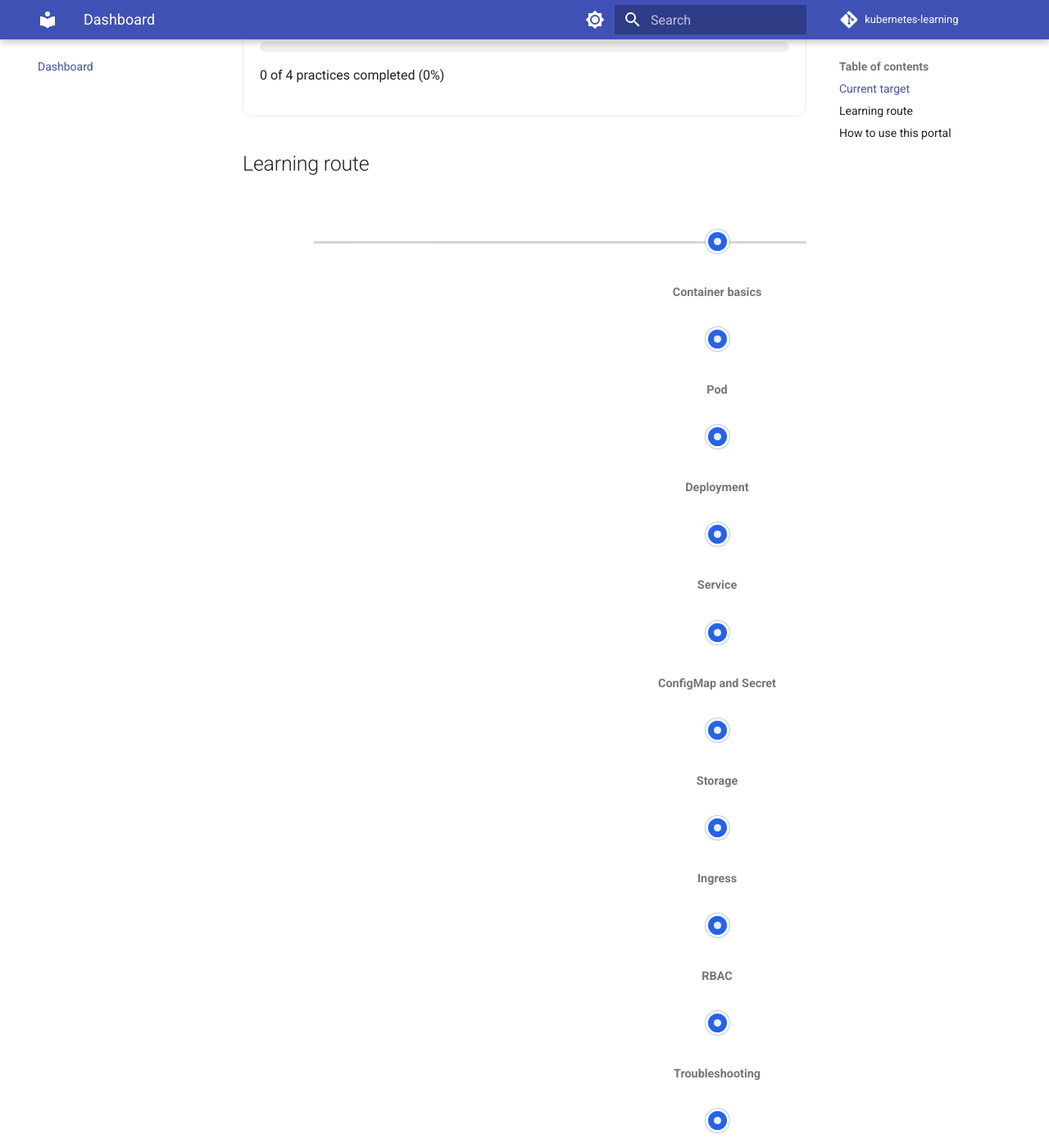
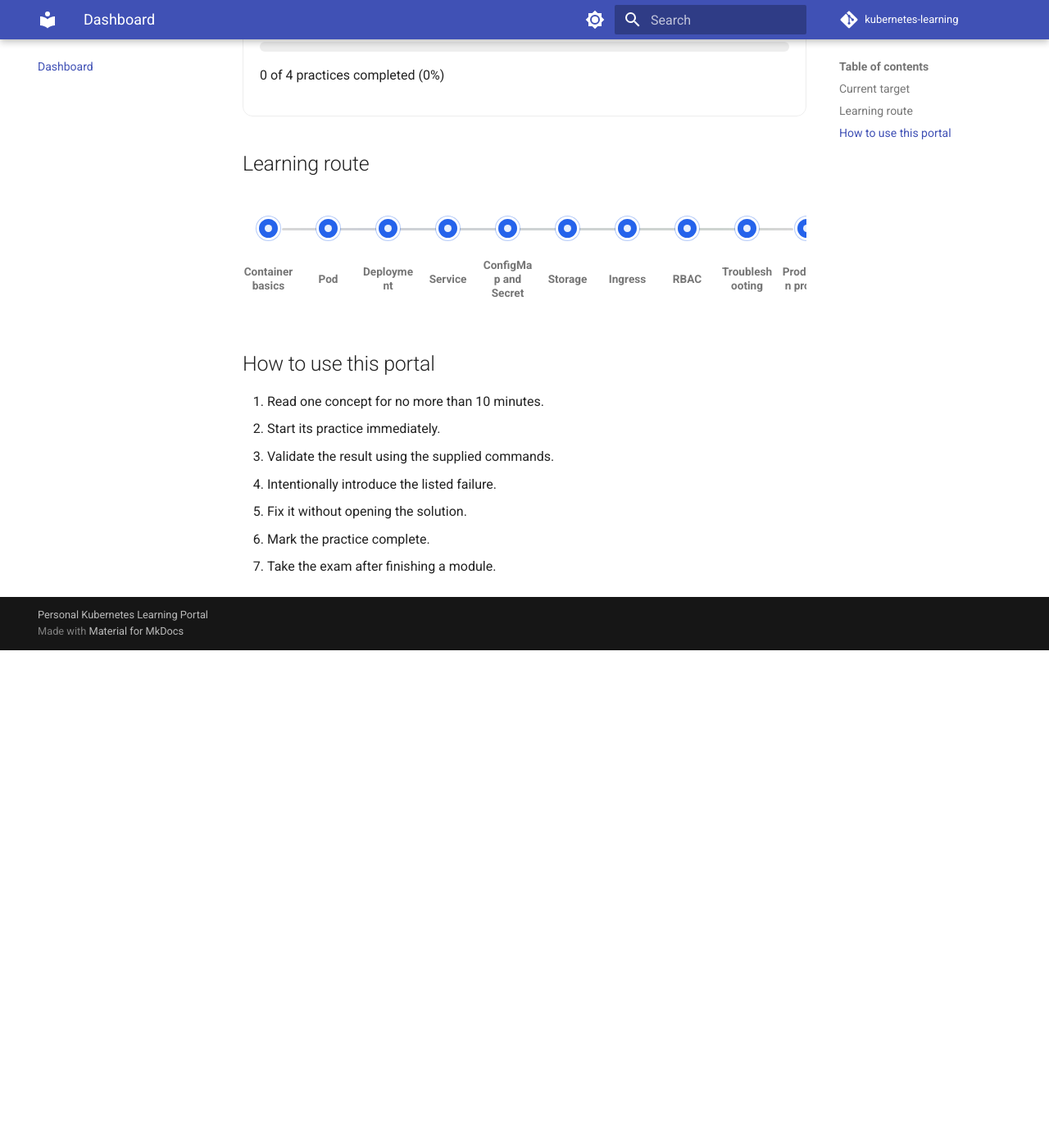
Before and after one commit to dung00275/kubernetes-learning, an MkDocs documentation site: the page built from docs/index.md, in a window 1280 px wide and 1400 px high, scrolled down 673 px. Shown: the whole window at 82% size. Built offline with MkDocs 1.6.1 and Material for MkDocs 9.7.7, drawn with Linux system fonts in a browser that asks for light colours; comment, search, counter and statistics services are not loaded; after the commit the page ends 1466 px from its top, so only the background shows below that.

Commit message:
Update code

```diff
--- a/docs/assets/stylesheets/extra.css
+++ b/docs/assets/stylesheets/extra.css
@@ -11,7 +11,7 @@
   border-radius: .6rem;
 }
 
-.route-diagram {
+.md-typeset .route-diagram {
   --route-accent: #2563eb;
   --route-line: color-mix(in srgb, var(--md-default-fg-color) 18%, transparent);
   position: relative;
@@ -20,57 +20,60 @@
   margin: 1rem 0 1.75rem;
 }
 
-.route-steps {
+.md-typeset .route-diagram .route-steps:not([hidden]) {
   position: relative;
   z-index: 1;
   display: grid;
-  grid-template-columns: repeat(10, minmax(6.8rem, 1fr));
-  gap: .75rem;
-  min-width: 1120px;
+  grid-template-columns: repeat(10, minmax(0, 1fr));
+  gap: .5rem;
+  width: max(100%, 720px);
+  min-width: 720px;
   padding: 0;
   margin: 0;
   list-style: none;
 }
 
-.route-steps::before,
-.route-steps::after {
+.md-typeset .route-diagram .route-steps::before,
+.md-typeset .route-diagram .route-steps::after {
   position: absolute;
   top: .72rem;
-  left: 3.8rem;
+  left: 2.4rem;
   height: 3px;
   border-radius: 999px;
   content: "";
 }
 
-.route-steps::before {
-  right: 3.8rem;
+.md-typeset .route-diagram .route-steps::before {
+  right: 2.4rem;
   background: var(--route-line);
 }
 
-.route-steps::after {
-  width: calc(100% - 7.6rem);
+.md-typeset .route-diagram .route-steps::after {
+  width: calc(100% - 4.8rem);
   background: linear-gradient(90deg, transparent, var(--route-accent) 15%, #16a34a 85%, transparent);
   transform: scaleX(0);
   transform-origin: left center;
   animation: route-run 7s cubic-bezier(0.16, 1, 0.3, 1) infinite;
 }
 
-.route-steps li {
+.md-typeset .route-diagram .route-steps > li {
   display: grid;
   justify-items: center;
-  gap: .65rem;
+  gap: .6rem;
   z-index: 1;
+  margin: 0;
   min-height: 5.6rem;
   color: var(--md-default-fg-color--light);
-  font-size: .72rem;
+  font-size: .68rem;
   font-weight: 700;
   line-height: 1.25;
   text-align: center;
+  overflow-wrap: anywhere;
   animation: route-step 7s cubic-bezier(0.16, 1, 0.3, 1) infinite;
   animation-delay: calc(var(--step) * .56s);
 }
 
-.route-dot {
+.md-typeset .route-diagram .route-dot {
   display: grid;
   place-items: center;
   width: 1.45rem;
@@ -81,7 +84,7 @@
   box-shadow: 0 0 0 1px color-mix(in srgb, var(--route-accent) 34%, transparent);
 }
 
-.route-dot::after {
+.md-typeset .route-diagram .route-dot::after {
   width: .45rem;
   height: .45rem;
   border-radius: inherit;
@@ -170,12 +173,12 @@
 }
 
 @media (prefers-reduced-motion: reduce) {
-  .route-steps::after,
-  .route-steps li {
+  .md-typeset .route-diagram .route-steps::after,
+  .md-typeset .route-diagram .route-steps > li {
     animation: none;
   }
 
-  .route-steps::after {
+  .md-typeset .route-diagram .route-steps::after {
     opacity: 1;
     transform: scaleX(1);
   }
```
